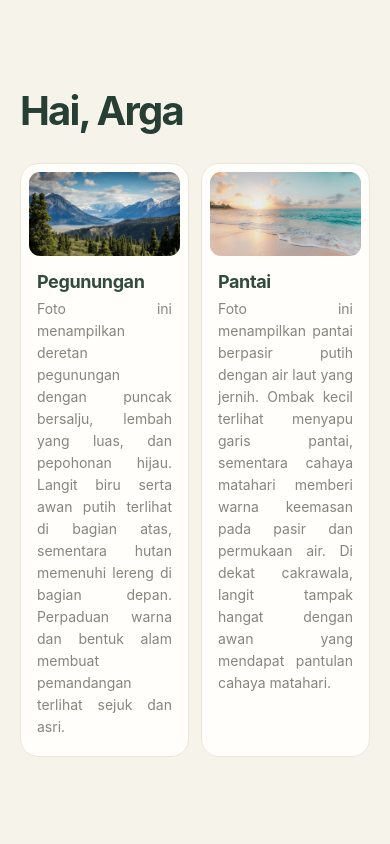
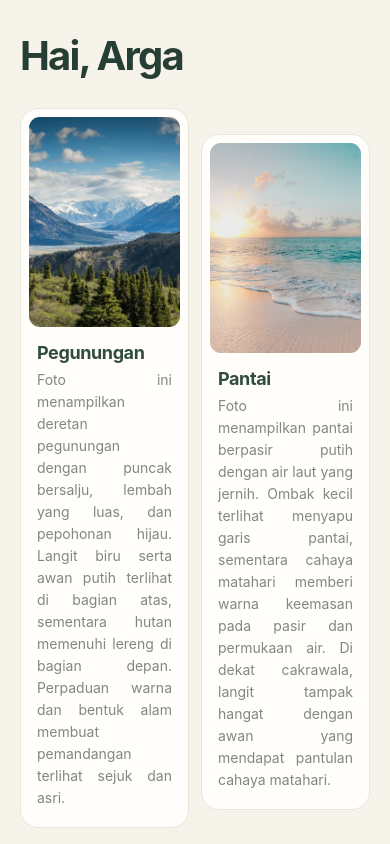
Before and after one commit to yurawawawawa/Tugas-PPK----1, a React Native app: screen / in a window 390 px wide. Built offline with nearby package versions, Linux system fonts and the light colour scheme.

Commit message:
Restore original staggered side-by-side photo layout

```diff
--- a/App.js
+++ b/App.js
@@ -35,7 +35,7 @@ export default function App() {
                 </View>
               </View>
 
-              <View style={styles.photoCard}>
+              <View style={[styles.photoCard, styles.secondCard]}>
                 <View style={styles.imageFrame}>
                   <Image
                     source={require('./assets/foto2.jpg')}
@@ -89,7 +89,7 @@ const styles = StyleSheet.create({
   },
   gallery: {
     flexDirection: 'row',
-    alignItems: 'stretch',
+    alignItems: 'flex-start',
     gap: 12,
   },
   photoCard: {
@@ -101,8 +101,11 @@ const styles = StyleSheet.create({
     borderWidth: 1,
     borderColor: '#E8E5DB',
   },
+  secondCard: {
+    marginTop: 26,
+  },
   imageFrame: {
-    aspectRatio: 16 / 9,
+    aspectRatio: 0.72,
     borderRadius: 11,
     overflow: 'hidden',
     backgroundColor: '#DFE4D9',
```
Also changed, not shown: screenshots/tampilan-aplikasi.png, 1 other file (tests, documents, lock files or other folders).
